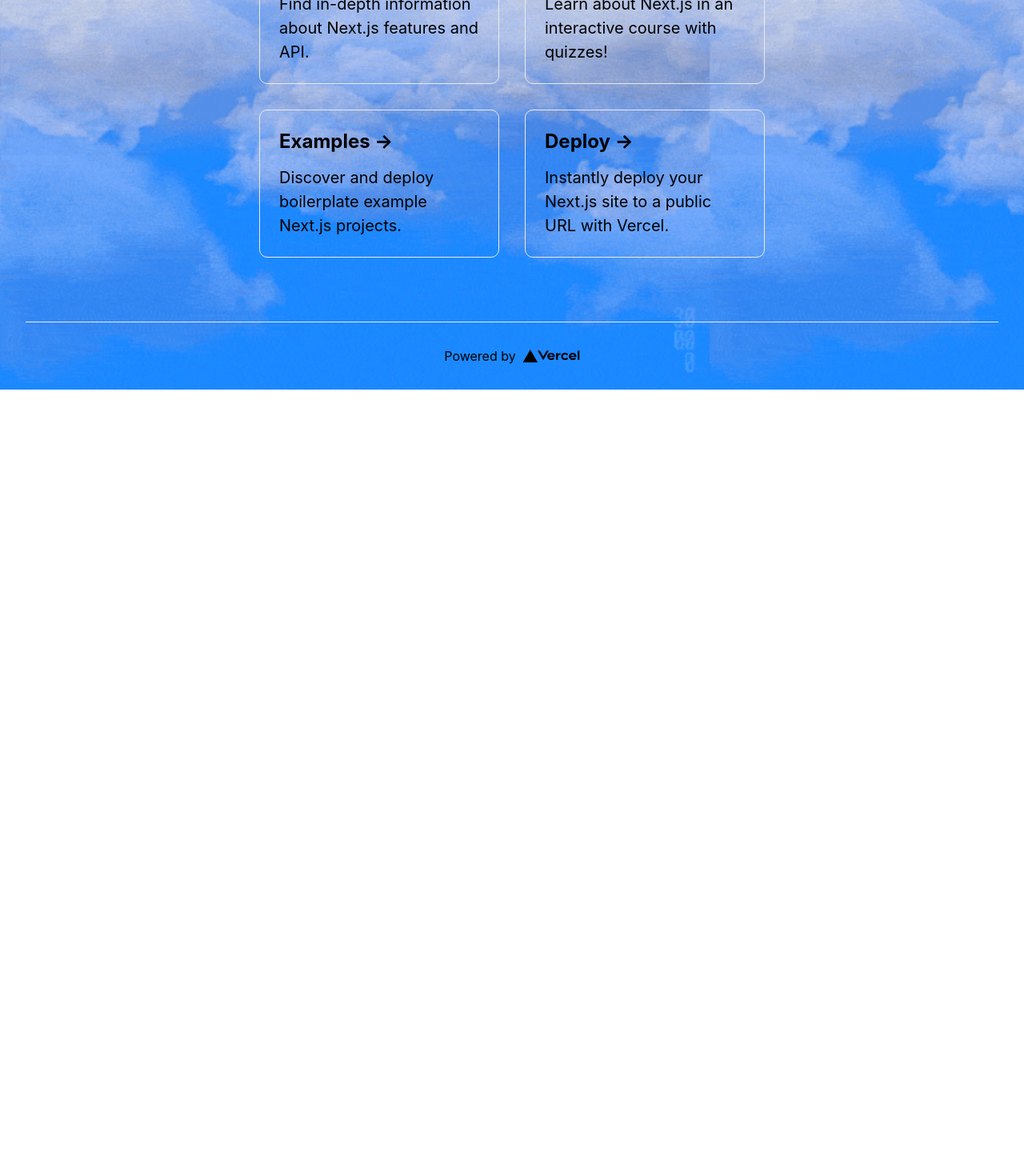
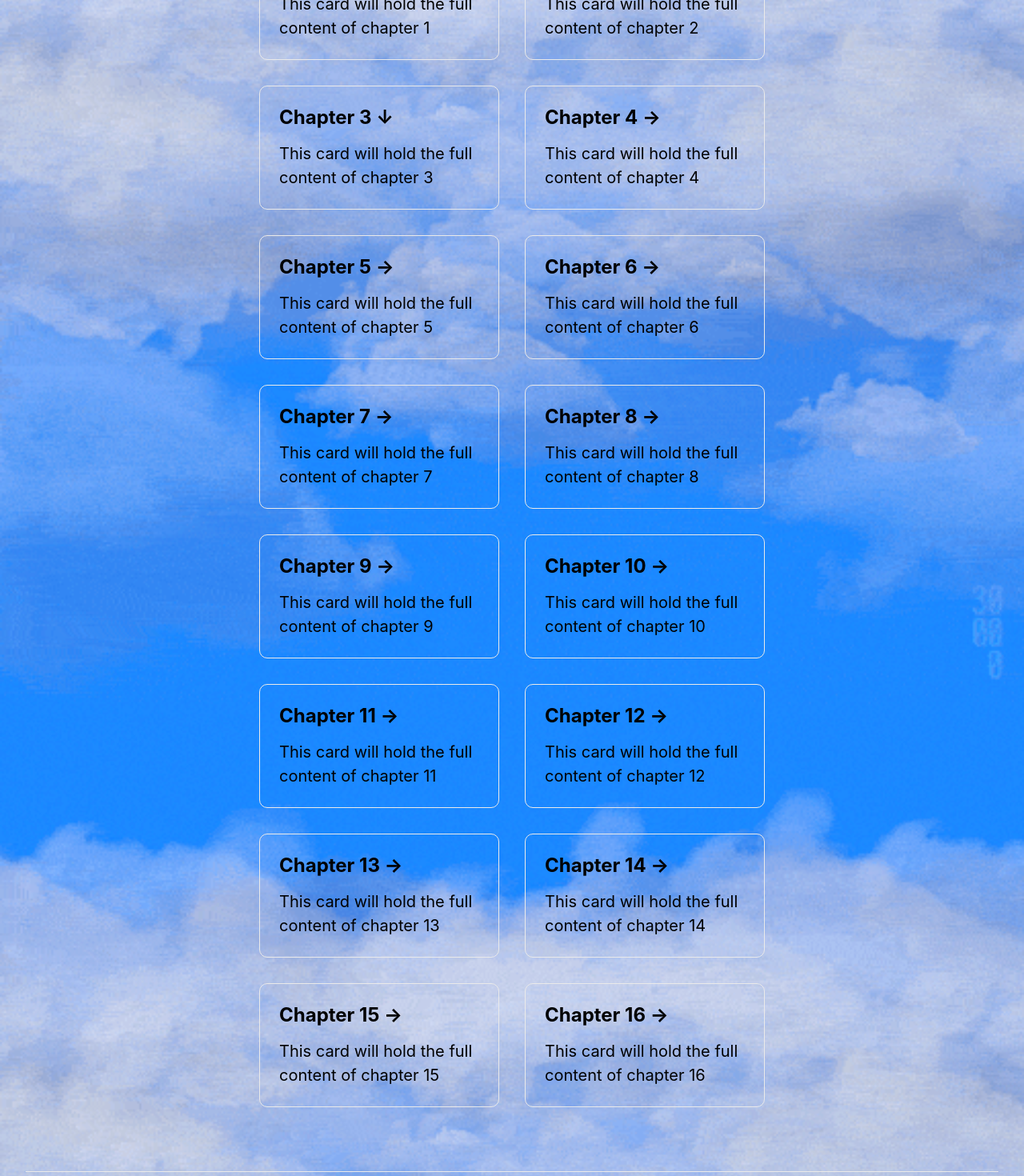
Before and after one commit to jnutt367/mark, a Next.js app: page / in a window 1280 px wide. Shown: the part 400-1870 px from the top of the page at 80% size. Before the commit the page ends 887 px from the top, so only its background shows below. Built offline with nearby package versions, Linux system fonts and the light colour scheme.

Commit message:
commi to add chapters that did not get added

```diff
--- a/pages/index.js
+++ b/pages/index.js
@@ -13,40 +13,159 @@ export default function Home() {
 
       <main className={styles.main}>
         <h1 className={styles.title}>
-          the Gospel of <a href="https://mark.vercel.app"> Mark</a>
+          the Gospel of <a href="#"> Mark</a>
         </h1>
 
         <p className={styles.description}>
         <code> Each Card contains a chapter{' '}
-         of Mark's gospel</code>
+         in Mark's gospel</code>
         </p>
 
         <div className={styles.grid}>
-          <a href="https://nextjs.org/docs" className={styles.card}>
+          <a href="#" className={styles.card}>
             <h2>Chapter 1 &darr;</h2>
-            <p>Find in-depth information about Next.js features and API.</p>
+            <p>This card will hold the full content of chapter 1</p>
           </a>
 
-          <a href="https://nextjs.org/learn" className={styles.card}>
+          <a href="#" className={styles.card}>
             <h2>Chapter 2 &darr;</h2>
-            <p>Learn about Next.js in an interactive course with quizzes!</p>
+            <p>This card will hold the full content of chapter 2</p>
           </a>
 
           <a
             href="https://github.com/vercel/next.js/tree/canary/examples"
             className={styles.card}
           >
-            <h2>Examples &rarr;</h2>
-            <p>Discover and deploy boilerplate example Next.js projects.</p>
+            <h2>Chapter 3 &darr;</h2>
+            <p>This card will hold the full content of chapter 3</p>
           </a>
 
           <a
-            href="https://vercel.com/new?utm_source=create-next-app&utm_medium=default-template&utm_campaign=create-next-app"
+            href="#"
             className={styles.card}
           >
-            <h2>Deploy &rarr;</h2>
+            <h2>Chapter 4 &rarr;</h2>
             <p>
-              Instantly deploy your Next.js site to a public URL with Vercel.
+            This card will hold the full content of chapter 4
+            </p>
+          </a>
+          <a
+            href="#"
+            className={styles.card}
+          >
+            <h2>Chapter 5 &rarr;</h2>
+            <p>
+            This card will hold the full content of chapter 5
+            </p>
+          </a>
+
+          <a
+            href="#"
+            className={styles.card}
+          >
+            <h2>Chapter 6 &rarr;</h2>
+            <p>
+            This card will hold the full content of chapter 6
+            </p>
+          </a>
+
+          <a
+            href="#"
+            className={styles.card}
+          >
+            <h2>Chapter 7 &rarr;</h2>
+            <p>
+            This card will hold the full content of chapter 7
+            </p>
+          </a>
+
+          <a
+            href="#"
+            className={styles.card}
+          >
+            <h2>Chapter 8 &rarr;</h2>
+            <p>
+            This card will hold the full content of chapter 8
+            </p>
+          </a>
+
+          <a
+            href="#"
+            className={styles.card}
+          >
+            <h2>Chapter 9 &rarr;</h2>
+            <p>
+            This card will hold the full content of chapter 9
+            </p>
+          </a>
+
+          <a
+            href="#"
+            className={styles.card}
+          >
+            <h2>Chapter 10 &rarr;</h2>
+            <p>
+            This card will hold the full content of chapter 10
+            </p>
+          </a>
+
+          <a
+            href="#"
+            className={styles.card}
+          >
+            <h2>Chapter 11 &rarr;</h2>
+            <p>
+            This card will hold the full content of chapter 11
+            </p>
+          </a>
+
+          <a
+            href="#"
+            className={styles.card}
+          >
+            <h2>Chapter 12 &rarr;</h2>
+            <p>
+            This card will hold the full content of chapter 12
+            </p>
+          </a>
+
+          <a
+            href="#"
+            className={styles.card}
+          >
+            <h2>Chapter 13 &rarr;</h2>
+            <p>
+            This card will hold the full content of chapter 13
+            </p>
+          </a>
+
+          <a
+            href="#"
+            className={styles.card}
+          >
+            <h2>Chapter 14 &rarr;</h2>
+            <p>
+            This card will hold the full content of chapter 14
+            </p>
+          </a>
+
+          <a
+            href="#"
+            className={styles.card}
+          >
+            <h2>Chapter 15 &rarr;</h2>
+            <p>
+            This card will hold the full content of chapter 15
+            </p>
+          </a>
+
+          <a
+            href="#"
+            className={styles.card}
+          >
+            <h2>Chapter 16 &rarr;</h2>
+            <p>
+            This card will hold the full content of chapter 16
             </p>
           </a>
         </div>
```
